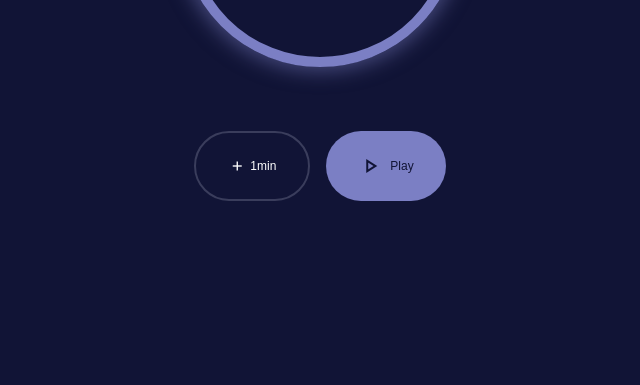
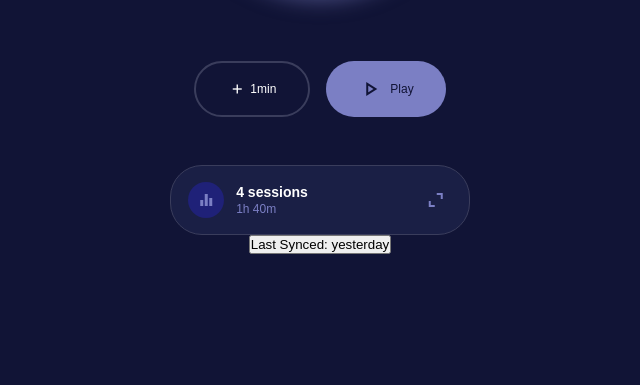
Before and after one commit to victor-adebowale-momodu/chronos, a plain HTML site: page web/templates/index.html in a window 1280 px wide. Shown: the part 415-800 px from the top of the page, without its empty margins (320-960 px from the left). Drawn offline with nearby package versions, Linux system fonts and the light colour scheme; no server answers; a web font is replaced by a local one.

Commit message:
feat: implement stats card

```diff
--- a/web/static/styles.css
+++ b/web/static/styles.css
@@ -1,3 +1,9 @@
+* {
+    box-sizing: border-box;
+    margin: 0;
+    padding: 0;
+}
+
 body {
     background-color: #111436;
     margin: 0;
@@ -6,7 +12,7 @@ body {
     align-items: center;
     justify-content: center;
     min-height: 100vh;
-    font-family: sans-serif;
+    font-family: "Google Sans Flex", sans-serif;
 }
 
 .navbar {
@@ -37,7 +43,6 @@ body {
 
 .navbar-title {
     margin: 0;
-    font-family: "Google Sans Flex", sans-serif;
     font-size: 16px;
     font-weight: 600;
     color: #7b7fc4;
@@ -64,7 +69,6 @@ body {
     display: flex;
     align-items: center;
     justify-content: center;
-    font-family: "Google Sans Flex", sans-serif;
     font-size: 10px;
     font-weight: 800;
     color: #111436;
@@ -72,7 +76,6 @@ body {
 
 .timer-text {
     margin: 0;
-    font-family: "Google Sans Flex", sans-serif;
     font-size: 48px;
     font-weight: 600;
     color: whitesmoke;
@@ -91,7 +94,6 @@ body {
     background-color: transparent;
     color: white;
     cursor: pointer;
-    font-family: "Google Sans Flex", sans-serif;
     font-size: 12px;
     display: flex;
     align-items: center;
@@ -108,10 +110,68 @@ body {
     border-radius: 48px;
     background-color: #7b7fc4;
     color: #111436;
-    font-family: "Google Sans Flex", sans-serif;
     font-size: 12px;
     cursor: pointer;
     display: flex;
     align-items: center;
     gap: 8px;
 }
+
+.stats {
+    margin-top: 48px;
+    width: 300px;
+    padding: 16px 12px;
+    display: flex;
+    justify-content: center;
+    align-items: center;
+    background-color: #1a1f45;
+    color: white;
+    border-radius: 32px;
+    border: 1px solid #3a3d5c;
+}
+
+.stats-icon {
+    padding: 8px;
+    background-color: #1f2178;
+    border-radius: 50%;
+    color: #7b7fc4;
+    font-size: 20px;
+}
+
+.stats-text {
+    display: flex;
+    flex-direction: column;
+    gap: 2px;
+    margin-left: 12px;
+    margin-right: 112px;
+}
+
+.stats-sessions,
+.stats-time {
+    margin: 0;
+}
+
+.stats-sessions {
+    font-size: 14px;
+    font-weight: 600;
+    color: white;
+}
+
+.stats-time {
+    font-size: 12px;
+    color: #7b7fc4;
+}
+
+.stats-expand {
+    background: none;
+    border: none;
+    cursor: pointer;
+    padding: 4px;
+    color: #7b7fc4;
+    display: flex;
+    align-items: center;
+}
+
+.stats-expand:hover {
+    color: whitesmoke;
+}
--- a/web/templates/index.html
+++ b/web/templates/index.html
@@ -3,7 +3,6 @@
     <head>
         <meta charset="UTF-8" />
         <meta name="viewport" content="width=device-width, initial-scale=1.0" />
-        i
         <title>ChronOS</title>
 
         <link rel="preconnect" href="https://fonts.googleapis.com" />
@@ -50,7 +49,8 @@
 
             <template x-if="$store.timer.state !== 'idle'">
                 <button class="btn-add" @click="$store.timer.reset()">
-                    <span class="material-symbols-outlined"> replay </span> Reset
+                    <span class="material-symbols-outlined"> replay </span>
+                    Reset
                 </button>
             </template>
 
@@ -62,10 +62,28 @@
                     class="material-symbols-outlined"
                     x-text="$store.timer.state === 'running' ? 'pause' : 'play_arrow'"
                 ></span>
-                <p
+                <span
                     x-text="$store.timer.state === 'running' ? 'Pause' : 'Play'"
-                ></p>
+                ></span>
             </button>
         </div>
+
+        <div class="stats">
+            <span class="material-symbols-outlined stats-icon">
+                equalizer
+            </span>
+            <div class="stats-text">
+                <p class="stats-sessions">4 sessions</p>
+                <p class="stats-time">1h 40m</p>
+            </div>
+            <button class="stats-expand">
+                <span class="material-symbols-outlined"> expand_content </span>
+            </button>
+        </div>
+
+        <button class="status-badge">
+            <div class="status-dot"></div>
+            <span>Last Synced: yesterday</span>
+        </button>
     </body>
 </html>
```
